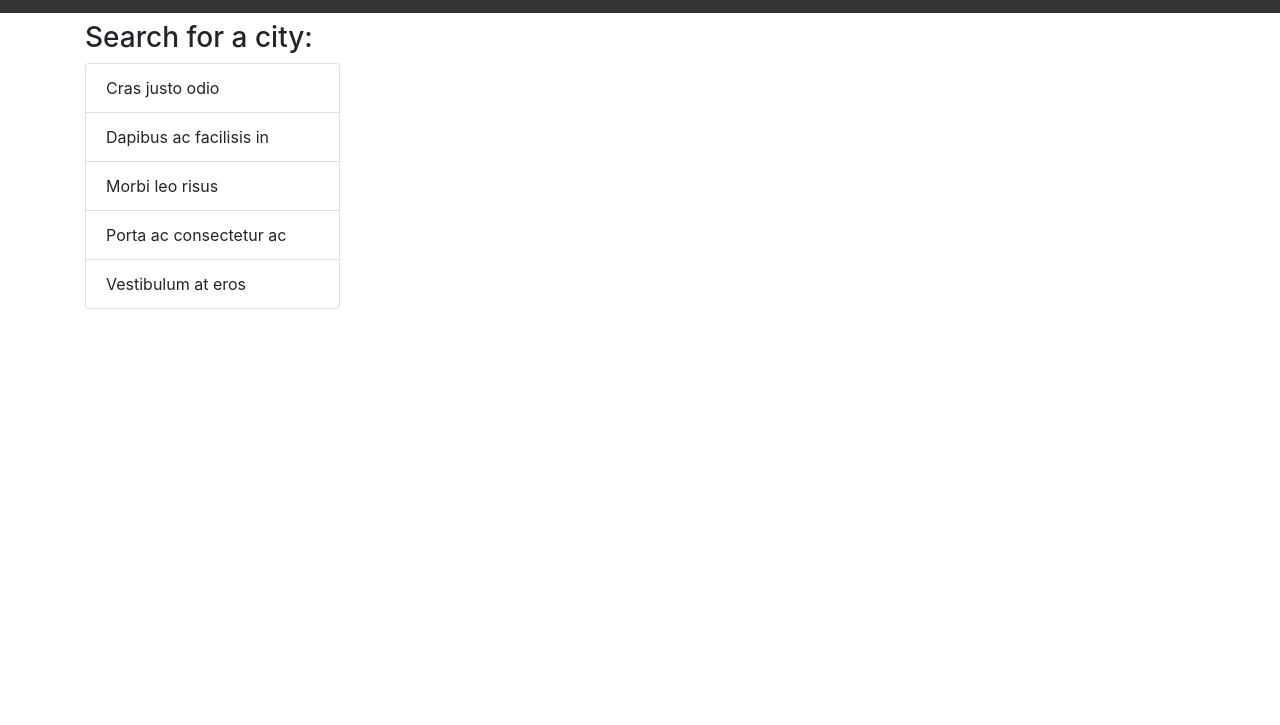
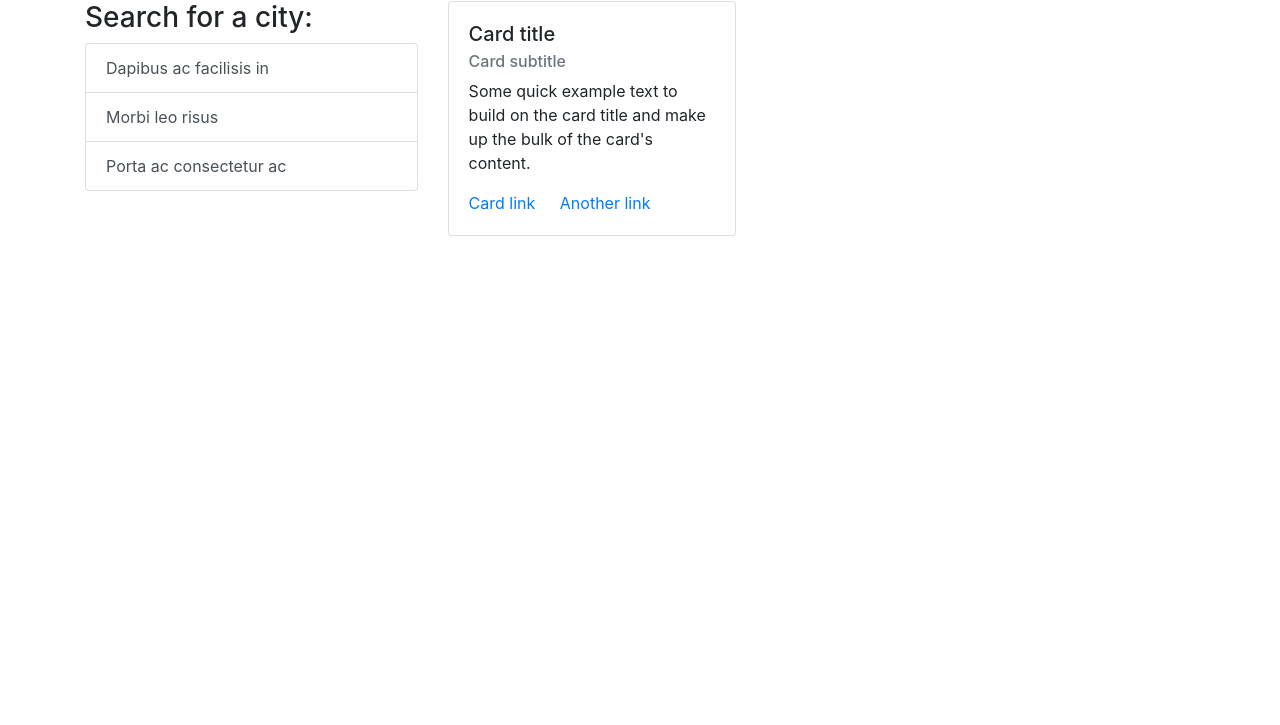
Before and after one commit to babydylan/weather-dashboard, a plain HTML site: page index.html in a window 1280 px wide. Shown: the part 75-800 px from the top of the page. Drawn offline with nearby package versions, Linux system fonts and the light colour scheme.

Commit message:
add boxes with correct positioning

```diff
--- a/index.html
+++ b/index.html
@@ -14,23 +14,46 @@
         <h1 class="header">Weather Dashboard</h1>
     </head>
     <div class="container">
-        <div class="row">
-            <div class="col-lg-3">
+        <div class="row float-left">
+            <div class="col-lg-4">
                 <h3>Search for a city:</h3>
                 <!-- insert search bar -->
                 <ul class="list-group city-l">
-                    <li class="list-group-item">Cras justo odio</li>
-                    <li class="list-group-item">Dapibus ac facilisis in</li>
-                    <li class="list-group-item">Morbi leo risus</li>
-                    <li class="list-group-item">Porta ac consectetur ac</li>
-                    <li class="list-group-item">Vestibulum at eros</li>
+                    <button type="button" class="list-group-item list-group-item-action">
+                        Dapibus ac facilisis in
+                    </button>
+                    <button type="button" class="list-group-item list-group-item-action">
+                        Morbi leo risus
+                    </button>
+                    <button type="button" class="list-group-item list-group-item-action">
+                        Porta ac consectetur ac
+                    </button>
                 </ul>
+            </div>
+            <div class="col-lg-8 current-temp">
+                <div class="card" style="width: 18rem;">
+                    <div class="card-body">
+                      <h5 class="card-title">Card title</h5>
+                      <h6 class="card-subtitle mb-2 text-muted">Card subtitle</h6>
+                      <p class="card-text">Some quick example text to build on the card title and make up the bulk of the card's content.</p>
+                      <a href="#" class="card-link">Card link</a>
+                      <a href="#" class="card-link">Another link</a>
+                    </div>
+                </div>
+            </div>
+
+            <div class="col-lg-8">
+
             </div>
         </div>
         <div class="row">
-            <div class="col-lg-9">
 
-            </div>
+
+        </div>
+    </div>
+    <div class="container">
+        <div>
+
         </div>
     </div>
 
--- a/styles.css
+++ b/styles.css
@@ -2,5 +2,18 @@
 text-align: center;
 color: #fff;
 background-color: #333;
-padding: 20px;
+padding: 10px;
 }
+
+.current-temp {
+width: 50rem;
+}
+
+
+.float-right {
+float: right;
+}
+
+.float-left {
+float: left;
+}
```
